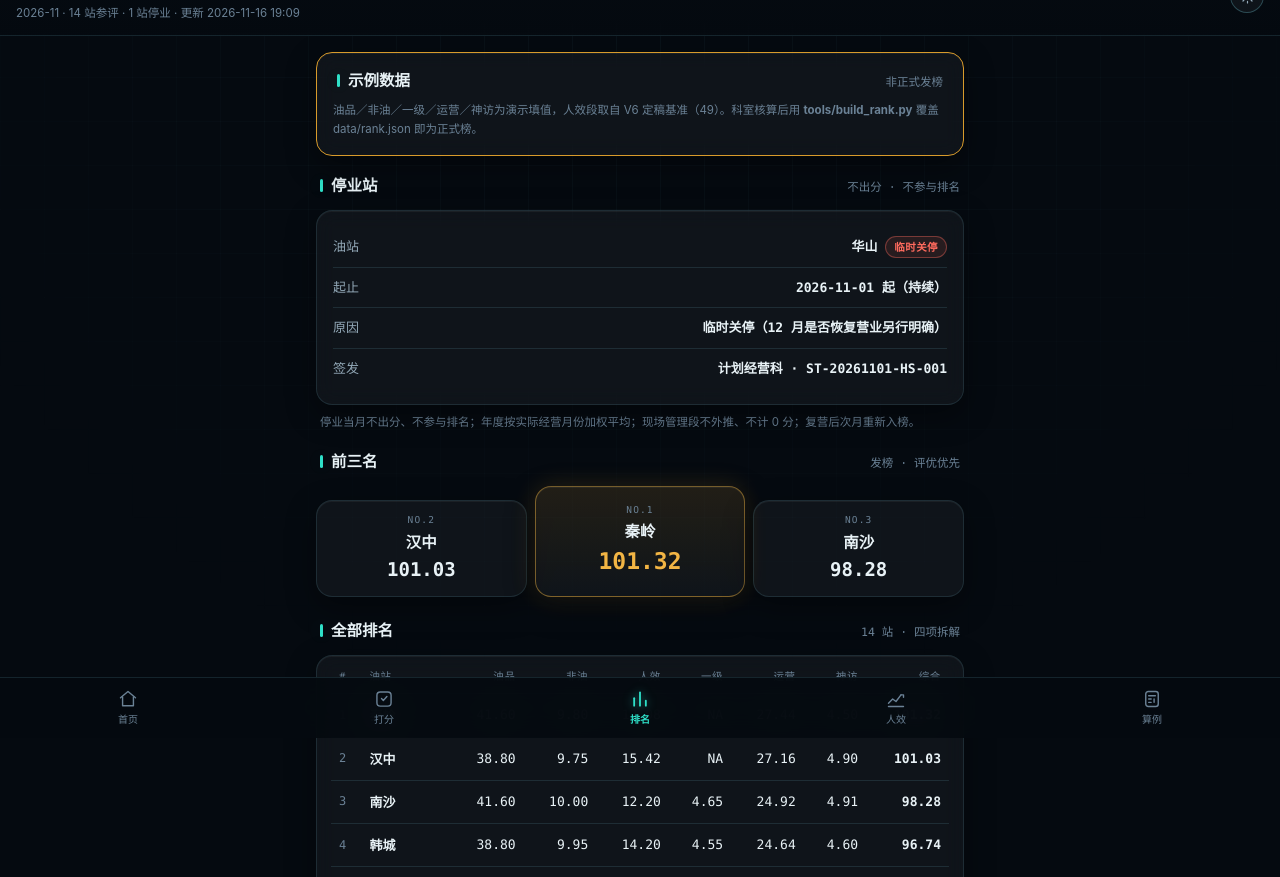
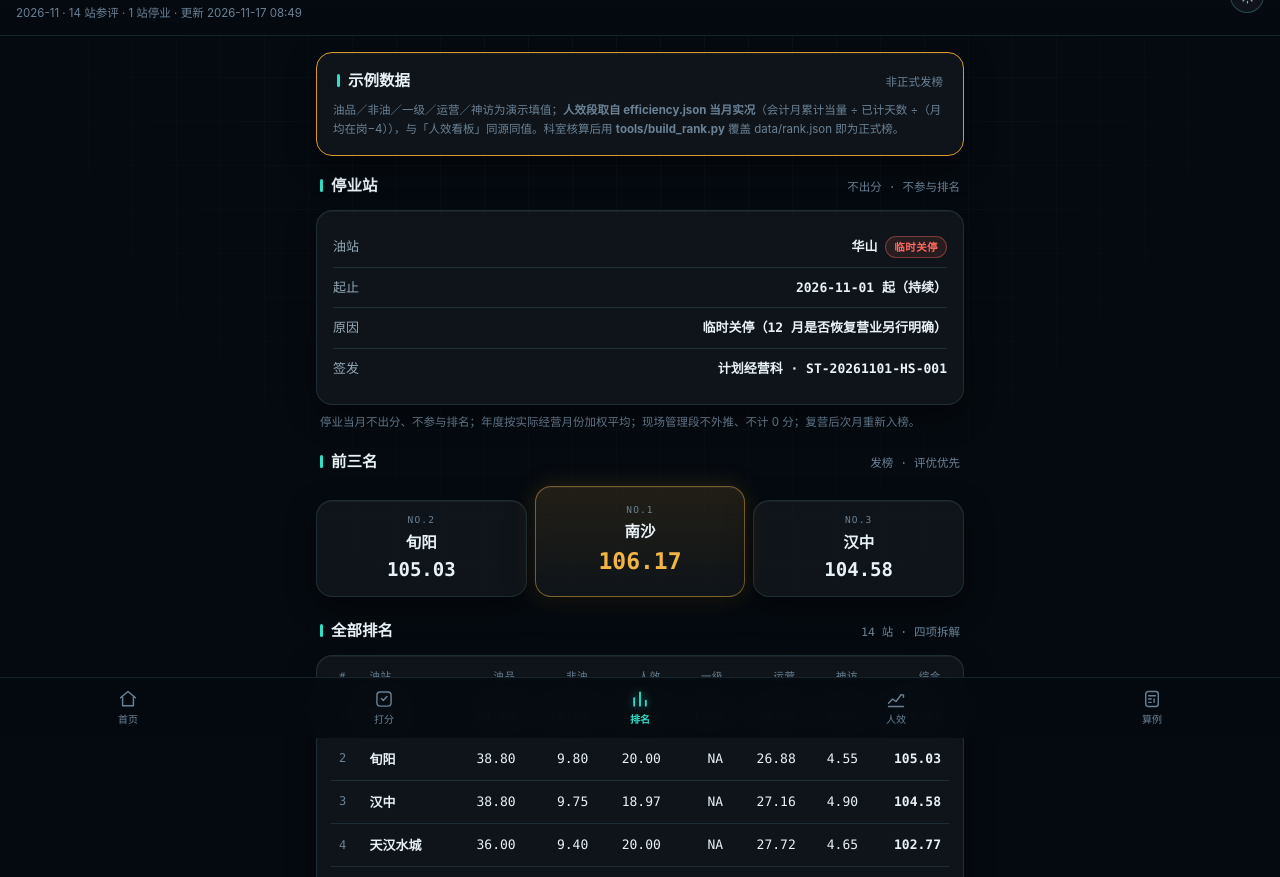
Before and after one commit to lvritiann/kaohe-workbench, a plain HTML site: page docs/rank.html in a window 1280 px wide. Shown: the part 62-939 px from the top of the page. Drawn offline with Linux system fonts and the light colour scheme.

Commit message:
fix(v6): 人效段统一到当月实况 —— rank/calc 改读 efficiency.json，stations.json 降为参考值
- build_rank.py: eff_map 来源由 stations.json 改为 efficiency.json，缺文件直接报错
- rank.json: 新增 effSource 元信息，15 站人效段与看板逐站一致
- calc.html: 选站自动带出当月累计吨 + 已计天数 + 月均在岗
- rank.html: 脚注写明人效段口径为当月实况
- README: 标明 efficiency.json 为唯一人效数源，新增排错第 6 条
- sw.js: kaohe-v6-1 -> kaohe-v6-2

```diff
--- a/docs/data/rank.json
+++ b/docs/data/rank.json
@@ -1,28 +1,53 @@
 {
  "version": "V6",
  "month": "2026-11",
- "updatedAt": "2026-11-16 19:09",
+ "updatedAt": "2026-11-17 08:49",
  "dataMode": "demo",
  "basis": "油品40(50) + 非油10(12) + 人效12(20) + 现场管理38(一级5+二级28+神访5) − 投诉 + 进步，封顶120；不设等级",
- "note": "演示数据：油品/非油/一级/运营/神访为模拟值，人效段取自定稿基准表。正式发榜请用 --input 传入科室核算数据。",
+ "effSource": {
+  "file": "docs/data/efficiency.json",
+  "mode": "live",
+  "month": "2026-11",
+  "elapsedDays": 18,
+  "benchmark": 49,
+  "formula": "人效 = 会计月累计当量 ÷ 已计天数 ÷（月均在岗 − 4）；当量 = 汽油×39 + 柴油×27"
+ },
+ "note": "演示数据：油品/非油/一级/运营/神访为模拟值，人效段取自 efficiency.json 当月实况。正式发榜请用 --input 传入科室核算数据。",
  "peerMysteryAverage": 95.57,
  "stations": [
   {
-   "name": "秦岭",
+   "name": "南沙",
    "vetoed": false,
    "complaint": 0.0,
    "progress": 0.0,
    "oilScore": 41.6,
+   "nonoilScore": 10.0,
+   "effScore": 20.0,
+   "primaryScore": 4.65,
+   "primaryNA": false,
+   "inspectScore": 24.92,
+   "mysteryScore": 5.0,
+   "mysteryNA": true,
+   "onSiteScore": 34.57,
+   "total": 106.17,
+   "rank": 1
+  },
+  {
+   "name": "旬阳",
+   "vetoed": false,
+   "complaint": 0.0,
+   "progress": 0.0,
+   "oilScore": 38.8,
    "nonoilScore": 9.8,
-   "effScore": 12.98,
+   "effScore": 20.0,
    "primaryScore": 5.0,
    "primaryNA": true,
-   "inspectScore": 27.44,
-   "mysteryScore": 4.5,
+   "inspectScore": 26.88,
+   "mysteryScore": 4.55,
    "mysteryNA": false,
-   "onSiteScore": 36.94,
-   "total": 101.32,
-   "rank": 1
+   "onSiteScore": 36.43,
+   "total": 105.03,
+   "rank": 2
   },
   {
    "name": "汉中",
@@ -31,15 +56,15 @@
    "progress": 0.0,
    "oilScore": 38.8,
    "nonoilScore": 9.75,
-   "effScore": 15.42,
+   "effScore": 18.97,
    "primaryScore": 5.0,
    "primaryNA": true,
    "inspectScore": 27.16,
    "mysteryScore": 4.9,
    "mysteryNA": false,
    "onSiteScore": 37.06,
-   "total": 101.03,
-   "rank": 2
+   "total": 104.58,
+   "rank": 3
   },
   {
    "name": "华山",
@@ -48,49 +73,66 @@
    "progress": 0.0,
    "oilScore": 36.0,
    "nonoilScore": 9.35,
-   "effScore": 16.73,
+   "effScore": 20.0,
    "primaryScore": 5.0,
    "primaryNA": false,
    "inspectScore": 28.0,
    "mysteryScore": 5.0,
    "mysteryNA": false,
    "onSiteScore": 38.0,
-   "total": 100.08,
-   "rank": 3
+   "total": 103.35,
+   "rank": 4
   },
   {
-   "name": "南沙",
+   "name": "天汉水城",
+   "vetoed": false,
+   "complaint": 0.0,
+   "progress": 0.0,
+   "oilScore": 36.0,
+   "nonoilScore": 9.4,
+   "effScore": 20.0,
+   "primaryScore": 5.0,
+   "primaryNA": true,
+   "inspectScore": 27.72,
+   "mysteryScore": 4.65,
+   "mysteryNA": false,
+   "onSiteScore": 37.37,
+   "total": 102.77,
+   "rank": 5
+  },
+  {
+   "name": "照金",
    "vetoed": false,
    "complaint": 0.0,
    "progress": 0.0,
    "oilScore": 41.6,
-   "nonoilScore": 10.0,
-   "effScore": 12.2,
-   "primaryScore": 4.65,
-   "primaryNA": false,
-   "inspectScore": 24.92,
-   "mysteryScore": 4.91,
-   "mysteryNA": true,
-   "onSiteScore": 34.48,
-   "total": 98.28,
-   "rank": 4
+   "nonoilScore": 9.85,
+   "effScore": 13.63,
+   "primaryScore": 5.0,
+   "primaryNA": true,
+   "inspectScore": 27.16,
+   "mysteryScore": 4.7,
+   "mysteryNA": false,
+   "onSiteScore": 36.86,
+   "total": 101.94,
+   "rank": 6
   },
   {
-   "name": "韩城",
+   "name": "富平",
    "vetoed": false,
    "complaint": 0.0,
    "progress": 0.0,
-   "oilScore": 38.8,
-   "nonoilScore": 9.95,
-   "effScore": 14.2,
-   "primaryScore": 4.55,
-   "primaryNA": false,
-   "inspectScore": 24.64,
-   "mysteryScore": 4.6,
+   "oilScore": 36.0,
+   "nonoilScore": 9.55,
+   "effScore": 20.0,
+   "primaryScore": 5.0,
+   "primaryNA": true,
+   "inspectScore": 25.48,
+   "mysteryScore": 4.7,
    "mysteryNA": false,
-   "onSiteScore": 33.79,
-   "total": 96.74,
-   "rank": 5
+   "onSiteScore": 35.18,
+   "total": 100.73,
+   "rank": 7
   },
   {
    "name": "洋县",
@@ -99,48 +141,14 @@
    "progress": 0.0,
    "oilScore": 41.6,
    "nonoilScore": 9.65,
-   "effScore": 9.28,
-   "primaryScore": 4.82,
+   "effScore": 11.99,
+   "primaryScore": 4.96,
    "primaryNA": true,
    "inspectScore": 26.04,
    "mysteryScore": 5.0,
    "mysteryNA": false,
-   "onSiteScore": 35.86,
-   "total": 96.39,
-   "rank": 6
-  },
-  {
-   "name": "玉华宫",
-   "vetoed": false,
-   "complaint": 0.0,
-   "progress": 0.0,
-   "oilScore": 38.8,
-   "nonoilScore": 9.6,
-   "effScore": 12.27,
-   "primaryScore": 4.8,
-   "primaryNA": true,
-   "inspectScore": 25.76,
-   "mysteryScore": 4.85,
-   "mysteryNA": false,
-   "onSiteScore": 35.41,
-   "total": 96.08,
-   "rank": 7
-  },
-  {
-   "name": "富平",
-   "vetoed": false,
-   "complaint": 0.0,
-   "progress": 0.0,
-   "oilScore": 36.0,
-   "nonoilScore": 9.55,
-   "effScore": 14.62,
-   "primaryScore": 4.76,
-   "primaryNA": true,
-   "inspectScore": 25.48,
-   "mysteryScore": 4.7,
-   "mysteryNA": false,
-   "onSiteScore": 34.94,
-   "total": 95.11,
+   "onSiteScore": 36.0,
+   "total": 99.24,
    "rank": 8
   },
   {
@@ -150,66 +158,49 @@
    "progress": 0.0,
    "oilScore": 36.0,
    "nonoilScore": 9.75,
-   "effScore": 12.91,
-   "primaryScore": 4.75,
+   "effScore": 15.99,
+   "primaryScore": 4.91,
    "primaryNA": true,
    "inspectScore": 26.6,
    "mysteryScore": 4.95,
    "mysteryNA": false,
-   "onSiteScore": 36.3,
-   "total": 94.96,
+   "onSiteScore": 36.46,
+   "total": 98.2,
    "rank": 9
   },
   {
-   "name": "旬阳",
+   "name": "韩城",
    "vetoed": false,
    "complaint": 0.0,
    "progress": 0.0,
    "oilScore": 38.8,
-   "nonoilScore": 9.8,
-   "effScore": 10.12,
-   "primaryScore": 4.74,
-   "primaryNA": true,
-   "inspectScore": 26.88,
-   "mysteryScore": 4.55,
+   "nonoilScore": 9.95,
+   "effScore": 15.64,
+   "primaryScore": 4.55,
+   "primaryNA": false,
+   "inspectScore": 24.64,
+   "mysteryScore": 4.6,
    "mysteryNA": false,
-   "onSiteScore": 36.17,
-   "total": 94.89,
+   "onSiteScore": 33.79,
+   "total": 98.18,
    "rank": 10
   },
   {
-   "name": "天汉水城",
-   "vetoed": false,
-   "complaint": 0.0,
-   "progress": 0.0,
-   "oilScore": 36.0,
-   "nonoilScore": 9.4,
-   "effScore": 12.1,
-   "primaryScore": 4.73,
-   "primaryNA": true,
-   "inspectScore": 27.72,
-   "mysteryScore": 4.65,
-   "mysteryNA": false,
-   "onSiteScore": 37.1,
-   "total": 94.6,
-   "rank": 11
-  },
-  {
-   "name": "照金",
+   "name": "秦岭",
    "vetoed": false,
    "complaint": 0.0,
    "progress": 0.0,
    "oilScore": 41.6,
-   "nonoilScore": 9.85,
-   "effScore": 4.12,
-   "primaryScore": 4.6,
+   "nonoilScore": 9.8,
+   "effScore": 8.69,
+   "primaryScore": 4.84,
    "primaryNA": true,
-   "inspectScore": 27.16,
-   "mysteryScore": 4.7,
+   "inspectScore": 27.44,
+   "mysteryScore": 4.5,
    "mysteryNA": false,
-   "onSiteScore": 36.46,
-   "total": 92.03,
-   "rank": 12
+   "onSiteScore": 36.78,
+   "total": 96.87,
+   "rank": 11
   },
   {
    "name": "略阳",
@@ -218,14 +209,31 @@
    "progress": 0.0,
    "oilScore": 38.8,
    "nonoilScore": 10.0,
-   "effScore": 4.14,
-   "primaryScore": 4.51,
+   "effScore": 10.12,
+   "primaryScore": 4.83,
    "primaryNA": true,
    "inspectScore": 28.0,
    "mysteryScore": 4.8,
    "mysteryNA": false,
-   "onSiteScore": 37.31,
-   "total": 90.25,
+   "onSiteScore": 37.63,
+   "total": 96.55,
+   "rank": 12
+  },
+  {
+   "name": "玉华宫",
+   "vetoed": false,
+   "complaint": 0.0,
+   "progress": 0.0,
+   "oilScore": 38.8,
+   "nonoilScore": 9.6,
+   "effScore": 8.88,
+   "primaryScore": 4.63,
+   "primaryNA": true,
+   "inspectScore": 25.76,
+   "mysteryScore": 4.85,
+   "mysteryNA": false,
+   "onSiteScore": 35.24,
+   "total": 92.52,
    "rank": 13
   },
   {
@@ -235,14 +243,14 @@
    "progress": 0.0,
    "oilScore": 36.0,
    "nonoilScore": 9.6,
-   "effScore": 5.61,
+   "effScore": 8.21,
    "primaryScore": 4.75,
    "primaryNA": false,
    "inspectScore": 25.2,
    "mysteryScore": 4.9,
    "mysteryNA": false,
    "onSiteScore": 34.85,
-   "total": 86.06,
+   "total": 88.66,
    "rank": 14
   },
   {
@@ -252,14 +260,14 @@
    "progress": 0.0,
    "oilScore": 20.8,
    "nonoilScore": 10.15,
-   "effScore": 15.03,
-   "primaryScore": 4.06,
+   "effScore": 11.34,
+   "primaryScore": 3.86,
    "primaryNA": true,
    "inspectScore": 26.32,
    "mysteryScore": 4.8,
    "mysteryNA": false,
-   "onSiteScore": 35.18,
-   "total": 81.16,
+   "onSiteScore": 34.98,
+   "total": 77.27,
    "rank": 15
   }
  ]
--- a/docs/rank.html
+++ b/docs/rank.html
@@ -87,8 +87,9 @@ function render(d) {
     h += '<div class="card" style="margin-top:16px;border-color:var(--warn,#d89b2b)">' +
       '<div class="sect__head"><span class="sect__title">示例数据</span>' +
       '<span class="sect__hint">非正式发榜</span></div>' +
-      '<div class="hint">油品／非油／一级／运营／神访为演示填值，人效段取自 V6 定稿基准（49）。' +
-      '科室核算后用 <b>tools/build_rank.py</b> 覆盖 data/rank.json 即为正式榜。</div></div>';
+      '<div class="hint">油品／非油／一级／运营／神访为演示填值；' +
+      '<b>人效段取自 efficiency.json 当月实况</b>（会计月累计当量 ÷ 已计天数 ÷（月均在岗−4）），' +
+      '与「人效看板」同源同值。科室核算后用 <b>tools/build_rank.py</b> 覆盖 data/rank.json 即为正式榜。</div></div>';
   }
 
   if (closed.length) {
@@ -155,7 +156,10 @@ function render(d) {
   h += '</tbody></table></section>';
   h += '<p class="sect__note" style="margin-top:12px">综合 ＝ 油品40 ＋ 非油10 ＋ 人效12 ＋ 现场管理38（一级5＋运营28＋神访5）− 投诉 ＋ 进步，' +
     '封顶 120。不设等级；同分时油品段高者排前；触发一票否决的站置末位。' +
-    '一级考核当年未抽查的站按「5 ×（其余项得分 ÷ 95）」折算补齐，表中标 NA。</p>';
+    '一级考核当年未抽查的站按「5 ×（其余项得分 ÷ 95）」折算补齐，表中标 NA。' +
+    '<br>人效段：会计月累计当量（汽油×39＋柴油×27）÷ 已计天数 ÷（月均在岗−4），' +
+    '≤基准 49 得 12×人效÷49，超基准得 12＋8×(人效−49)÷49，封顶 20。' +
+    '本页人效段为当月实况，与「人效看板」同源。</p>';
 
   document.getElementById('app').innerHTML = h;
 }
--- a/docs/sw.js
+++ b/docs/sw.js
@@ -1,5 +1,5 @@
 /* 离线缓存：站点信号差时也能打开打分页 */
-var CACHE = 'kaohe-v6-1';
+var CACHE = 'kaohe-v6-2';
 var SHELL = [
   './',
   'index.html',
```
Also changed, not shown: docs/calc.html (+32 -7 lines), 2 other files.
